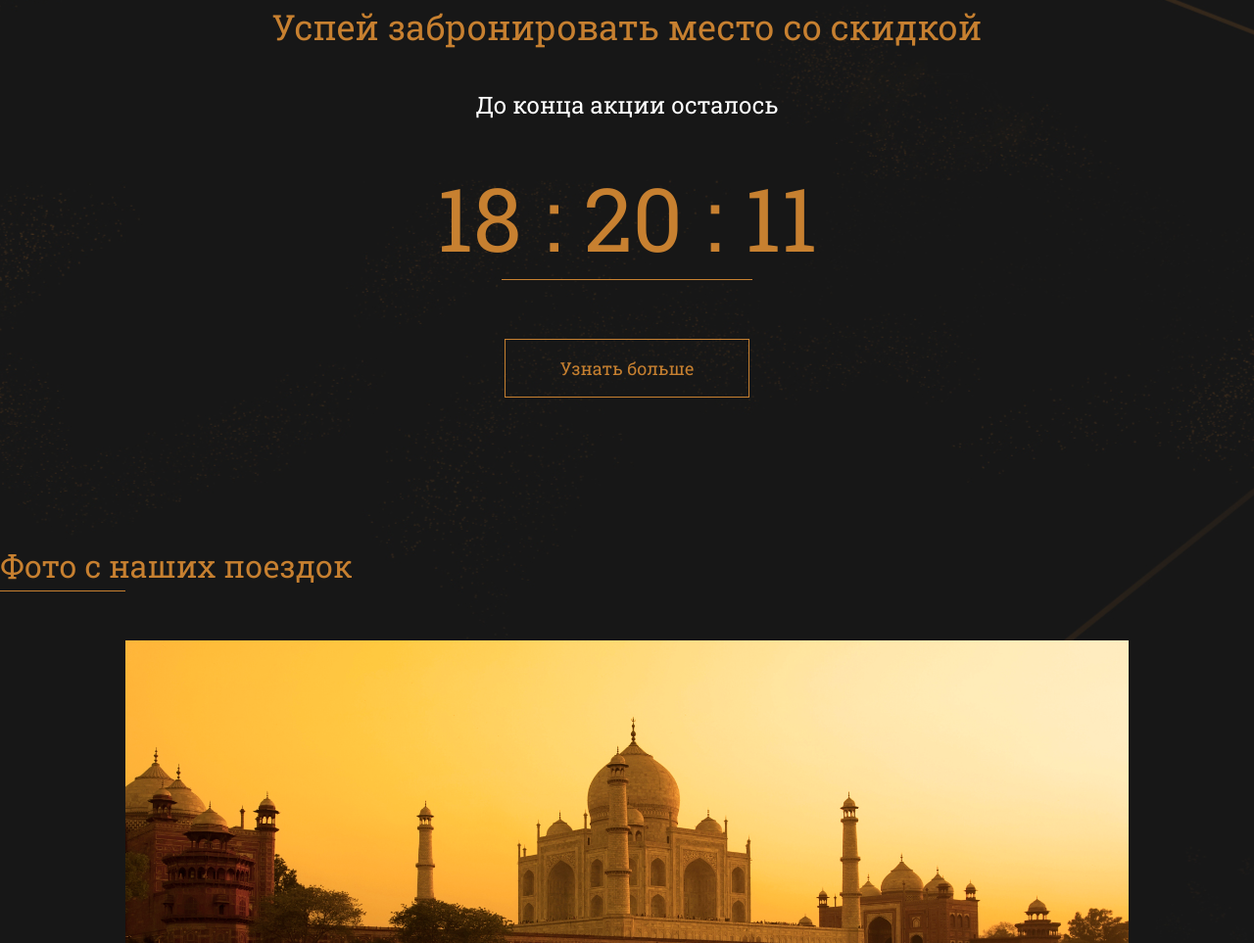
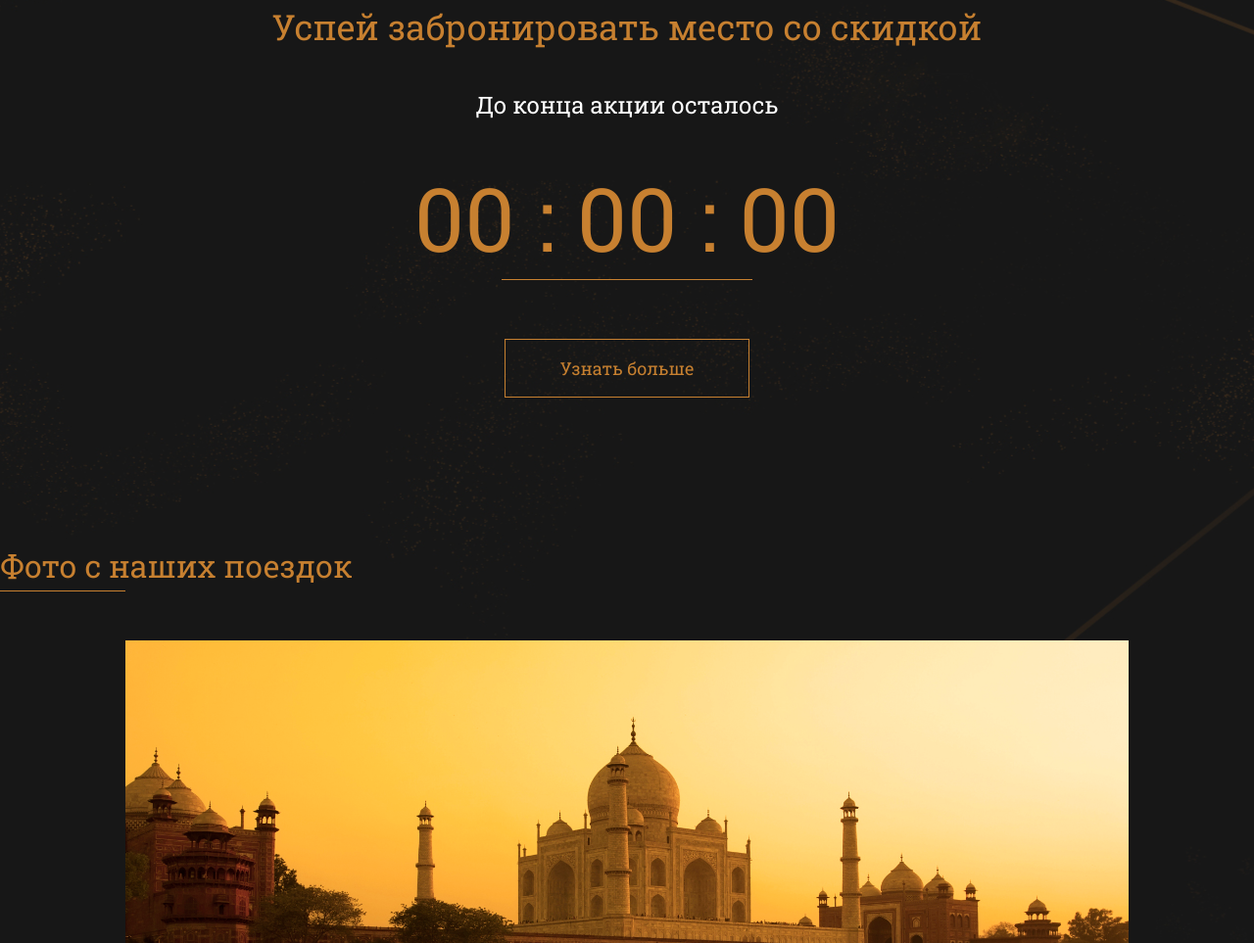
Before and after one commit to AlinaChervonec/js_studying, a plain HTML site: page js в работе/index.html in a window 1280 px wide. Shown: the part 1620-2583 px from the top of the page at 98% size. Drawn offline with Linux system fonts and the light colour scheme.

Commit message:
задание 10

```diff
--- a/js в работе/index.html
+++ b/js в работе/index.html
@@ -105,11 +105,11 @@
 					До конца акции осталось
 				</div>
 				<div class="timer-numbers" id="timer">
-					<span class="hours">18</span>
+					<span class="hours">00</span>
 					<span>:</span>
-					<span class="minutes">20</span>
+					<span class="minutes">00</span>
 					<span>:</span>
-					<span class="seconds">11</span>
+					<span class="seconds">00</span>
 				</div>
 			</div>
 			<button class="more"> Узнать больше</button>
--- a/js в работе/js/script.js
+++ b/js в работе/js/script.js
@@ -1,4 +1,4 @@
-window.addEventListener('DOMContentLoaded', function() {
+window.addEventListener('DOMContentLoaded', function () {
 
     'use strict';
     let tab = document.querySelectorAll('.info-header-tab'),
@@ -6,7 +6,7 @@ window.addEventListener('DOMContentLoaded', function() {
         tabContent = document.querySelectorAll('.info-tabcontent');
 
     function hideTabContent(a) {
-        for (let i = a; i <tabContent.length; i++) {
+        for (let i = a; i < tabContent.length; i++) {
             tabContent[i].classList.remove('show');
             tabContent[i].classList.add('hide');
         }
@@ -21,7 +21,7 @@ window.addEventListener('DOMContentLoaded', function() {
         }
     };
 
-    info.addEventListener('click', function(event) {
+    info.addEventListener('click', function (event) {
         let target = event.target;
         if (target && target.classList.contains('info-header-tab')) {
             for (let i = 0; i < tab.length; i++) {
@@ -32,5 +32,56 @@ window.addEventListener('DOMContentLoaded', function() {
                 }
             }
         }
-    })
+    });
+
+    //Таймер
+
+    let deadline = '2019-04-30';
+
+    function getTimeRemaining(endtime) {
+        let t = Date.parse(endtime) - Date.parse(new Date()),
+            seconds = Math.floor((t / 1000) % 60),
+            minutes = Math.floor((t / 1000 / 60) % 60),
+            hours = Math.floor(t / 1000 / 60 / 60);
+
+        return {
+            'total': t,
+            'hours': hours,
+            'minutes': minutes,
+            'seconds': seconds
+        };
+    }
+
+    function setClock(id, endtime) {
+        let timer = document.getElementById(id),
+            hours = timer.querySelector('.hours'),
+            minutes = timer.querySelector('.minutes'),
+            seconds = timer.querySelector('.seconds'),
+            timeInterval = setInterval(updateClock, 1000);
+
+        function updateClock() {
+            let t = getTimeRemaining(endtime);
+
+            if (t.total > 0) {
+                function addZero(num) {
+                    if (num <= 9) {
+                        return '0' + num;
+                    } else return num;
+                };
+
+                hours.textContent = addZero(t.hours);
+                minutes.textContent = addZero(t.minutes);
+                seconds.textContent = addZero(t.seconds);
+            } else {
+                clearInterval(timeInterval);
+                hours.textContent = '00';
+                minutes.textContent = '00';
+                seconds.textContent = '00';
+            }
+
+        }
+
+    };
+
+    setClock('timer', deadline);
 })
```
